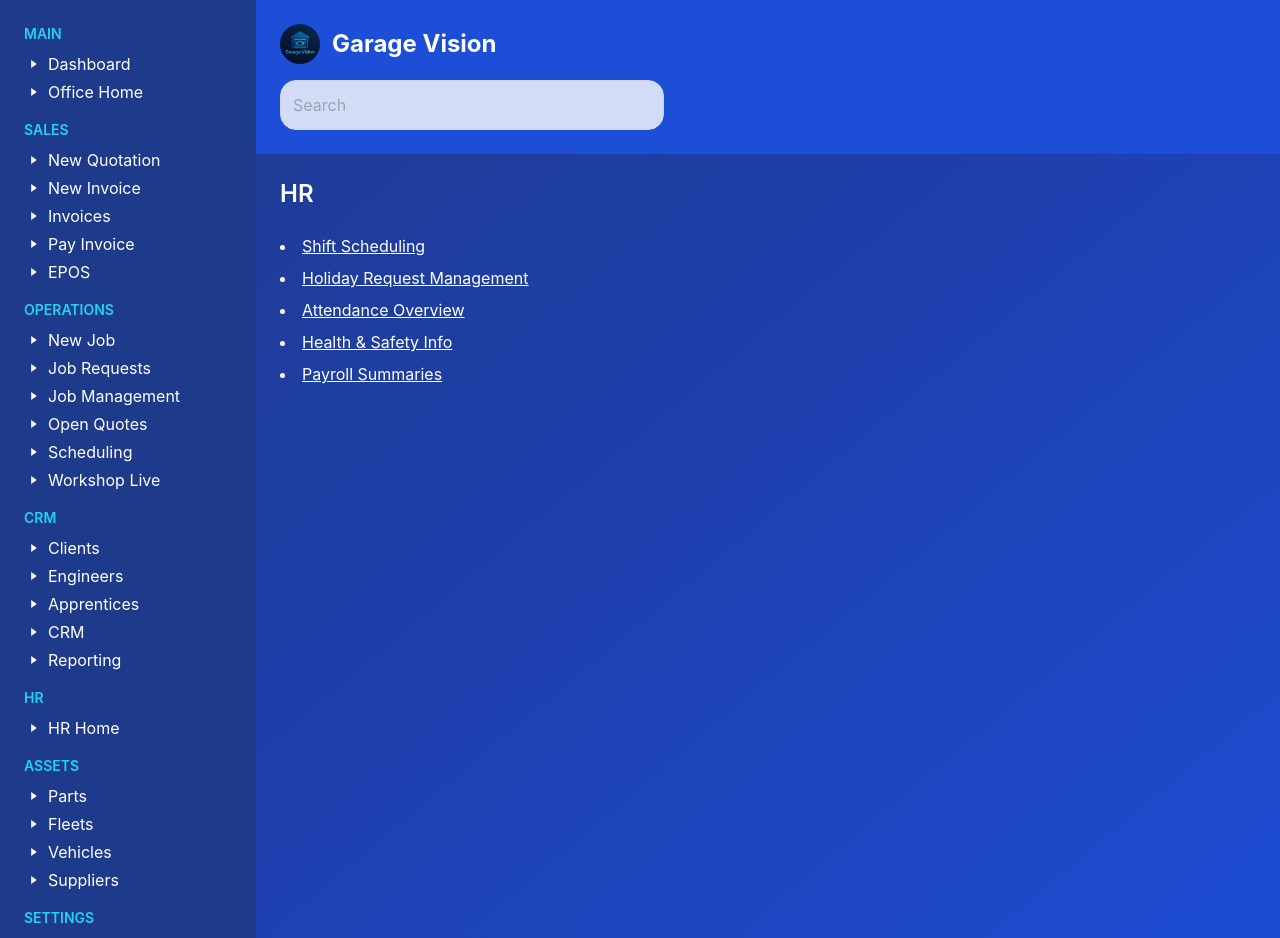
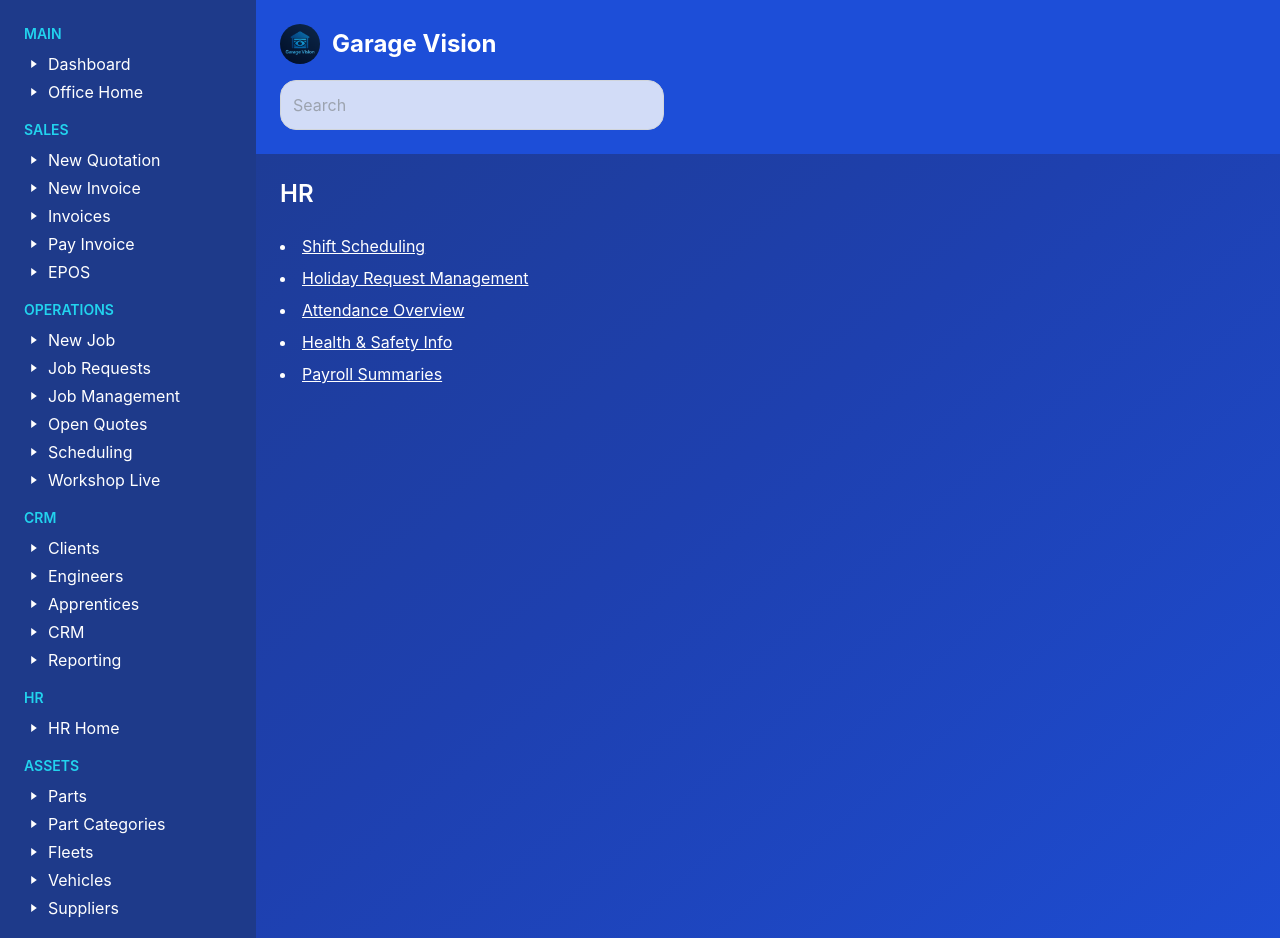
Before and after one commit to Clubmd24/garage, a Next.js app: page /office/hr in a window 1280 px wide. Shown: the top 938 px of the page. Built offline with nearby package versions, Linux system fonts and the light colour scheme.

Commit message:
Add link to part categories

```diff
--- a/components/OfficeLayout.jsx
+++ b/components/OfficeLayout.jsx
@@ -195,9 +195,21 @@ export default function OfficeLayout({ children }) {
             <h3 className="uppercase text-sm font-semibold mb-2 text-cyan-400">Assets</h3>
             <ul className="space-y-1">
               <li>
-                <Link href="/office/parts" className="flex items-center hover:underline">
+                <Link
+                  href="/office/parts"
+                  className={`flex items-center hover:underline ${router.pathname.startsWith('/office/parts') && !router.pathname.startsWith('/office/parts/categories') ? 'text-yellow-300 font-semibold' : ''}`}
+                >
                   <ArrowIcon />
                   Parts
+                </Link>
+              </li>
+              <li>
+                <Link
+                  href="/office/parts/categories"
+                  className={`flex items-center hover:underline ${router.pathname.startsWith('/office/parts/categories') ? 'text-yellow-300 font-semibold' : ''}`}
+                >
+                  <ArrowIcon />
+                  Part Categories
                 </Link>
               </li>
               <li>
--- a/pages/office/parts/index.js
+++ b/pages/office/parts/index.js
@@ -42,7 +42,12 @@ export default function PartsPage() {
     <OfficeLayout>
       <div className="flex justify-between items-center mb-4">
         <h1 className="text-2xl font-semibold">Parts</h1>
-        <Link href="/office/parts/new" className="button">+ New Part</Link>
+        <div className="flex gap-2">
+          <Link href="/office/parts/categories" className="button-secondary">
+            Categories
+          </Link>
+          <Link href="/office/parts/new" className="button">+ New Part</Link>
+        </div>
       </div>
       {error && <p className="text-red-500">{error}</p>}
       {loading ? (
```
